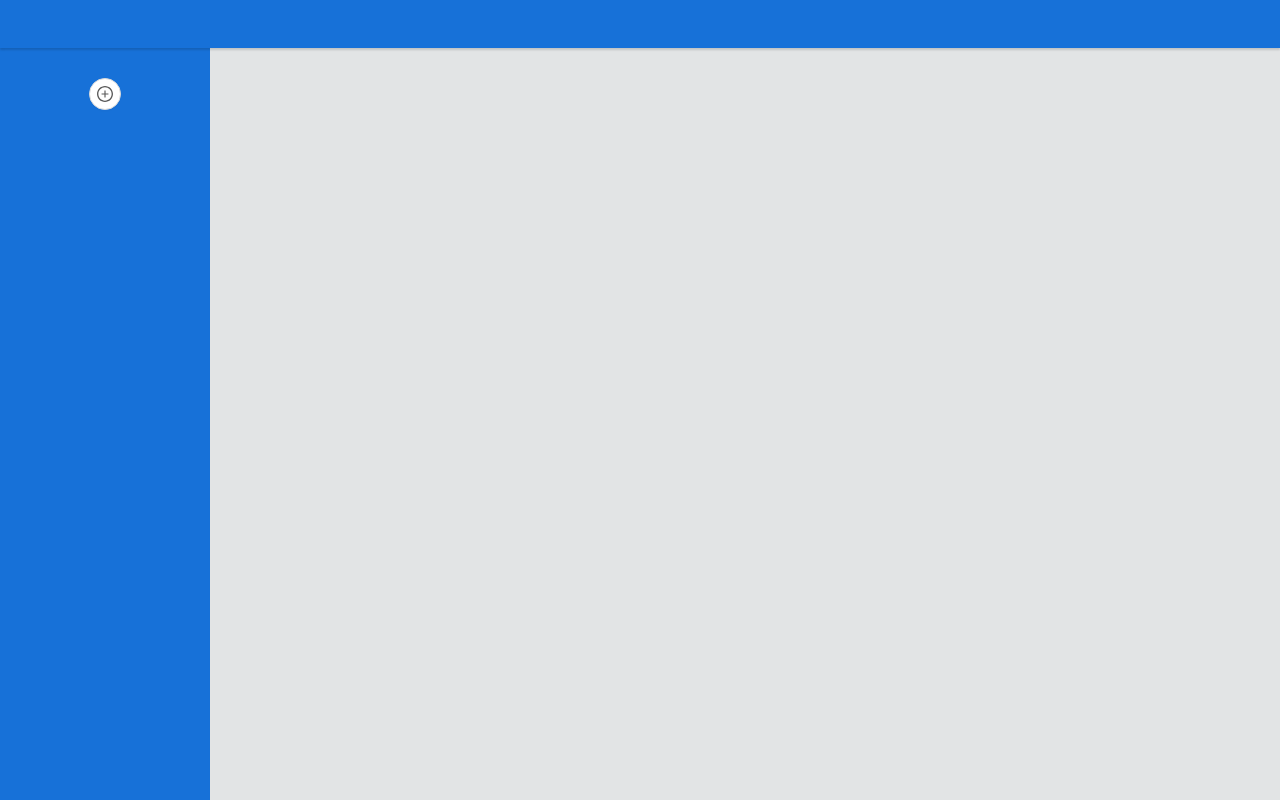
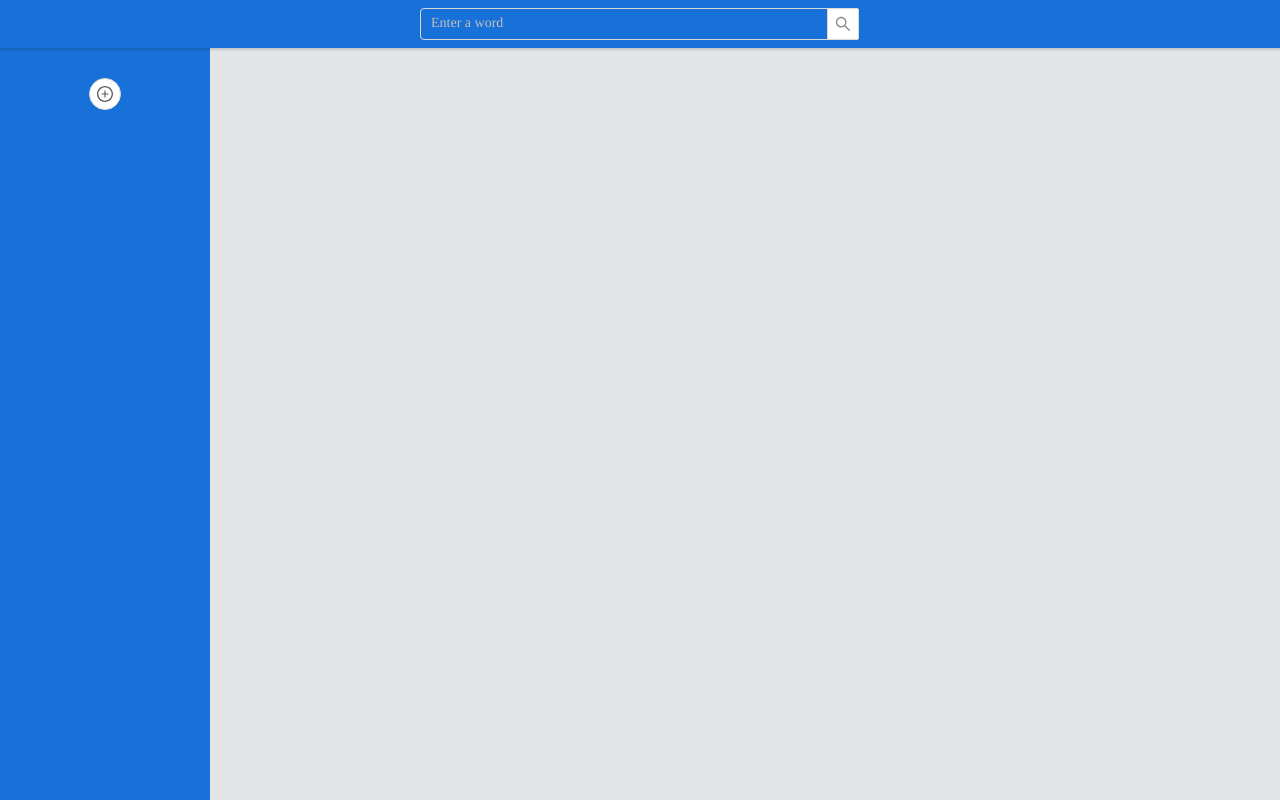
Before and after one commit to chidojiro/daily-english, a React (Create React App) app: page / in a window 1280 px wide. Built offline with nearby package versions, Linux system fonts and the light colour scheme.

Commit message:
add delete word button and search for word

```diff
--- a/src/apiClients/apiClients.ts
+++ b/src/apiClients/apiClients.ts
@@ -1,11 +1,15 @@
 import { IWord, IMeaning } from './../types';
 import * as firebase from 'firebase';
 
-export const getWordDetails = async (name: string): Promise<IWord> =>
+export const fetchWordDetails = async (name: string): Promise<IWord> =>
   (await firebase.database().ref(`words/${name}`).once('value')).val();
 
 export const createWord = async (name: string) => {
   await firebase.database().ref(`words/${name}`).set({ createdDate: new Date().toISOString() });
+};
+
+export const deleteWord = async (name: string) => {
+  await firebase.database().ref(`words/${name}`).set(null);
 };
 
 export const updateWord = async (oldWord: string, newWord: string) => {
@@ -27,3 +31,11 @@ export const updateMeanings = async (wordName: string, meaning: IMeaning) => {
 export const deleteMeaning = async (wordName: string, id: string) => {
   await firebase.database().ref(`words/${wordName}/meanings/${id}`).set(null);
 };
+
+export const fetchSearchResults = async (searchQuery: string) => {
+  if (!searchQuery) {
+    return [];
+  }
+  const words = (await firebase.database().ref('words').once('value')).val();
+  return Object.keys(words).filter((word) => word.includes(searchQuery));
+};
--- a/src/components/dialogs/DialogContext.tsx
+++ b/src/components/dialogs/DialogContext.tsx
@@ -12,7 +12,7 @@ interface IDialogContext {
 
 interface IOpenCommonDialogProps {
   title: string | React.ReactNode;
-  onOk?: (userInput: any, ...args: any[]) => void;
+  onOk: (userInput: any, ...args: any[]) => void;
   footer?: string | React.ReactNode;
   content: string | React.ReactNode;
   afterClose?: () => void;
--- a/src/components/pages/wordPage/WordPage.styled.tsx
+++ b/src/components/pages/wordPage/WordPage.styled.tsx
@@ -20,3 +20,10 @@ export const Meanings = styled.div`
   margin-top: 50px;
 `;
 Meanings.displayName = 'Meanings';
+
+export const DeleteWordButton = styled.div`
+  width: fit-content;
+  margin: 0 auto;
+  margin-top: 10px;
+`;
+DeleteWordButton.displayName = 'DeleteWordButton';
--- a/src/components/pages/wordPage/WordPage.tsx
+++ b/src/components/pages/wordPage/WordPage.tsx
@@ -4,14 +4,21 @@ import { PlusOutlined } from '@ant-design/icons';
 import { v4 as UUID } from 'uuid';
 import { groupBy } from 'lodash';
 
-import { StyledWordPage, AddMeaningButton, StyledEditableText, Meanings } from './WordPage.styled';
+import { StyledWordPage, AddMeaningButton, StyledEditableText, Meanings, DeleteWordButton } from './WordPage.styled';
 import { useMeaningDialog, IWordMeaningForm } from './meaningDialog';
 import { useParams, useHistory } from 'react-router';
 import { useAPI } from '../../useAPI';
-import { getWordDetails, updateWord, updateMeanings, deleteMeaning } from '../../../apiClients/apiClients';
+import {
+  fetchWordDetails,
+  updateWord,
+  updateMeanings,
+  deleteMeaning,
+  deleteWord,
+} from '../../../apiClients/apiClients';
 import { EditableText } from '../../inputs';
 import { IWord, IMeaning, IMeaningsByCategory, IMeaningCategoryKeys } from '../../../types';
 import { MeaningByCategory } from './meaningByCategory';
+import { useDialog } from '../../dialogs';
 
 const categories: IMeaningCategoryKeys[] = ['adjective', 'adverb', 'noun', 'verb', 'conjunction', 'idiom', 'phrasal'];
 
@@ -28,10 +35,12 @@ export const WordPage = () => {
     [history, wordName],
   );
 
-  const { data = {} as IWord, error, loaded, load } = useAPI(getWordDetails, wordName);
+  const { data = {} as IWord, error, loaded, load } = useAPI(fetchWordDetails, wordName);
   const meaningsById = data.meanings || {};
 
   const { openMeaningDialog } = useMeaningDialog();
+
+  const { openCommonDialog } = useDialog();
 
   const updateMeaning = React.useCallback(
     async (userInputs: IWordMeaningForm, id?: string) => {
@@ -46,7 +55,20 @@ export const WordPage = () => {
     openMeaningDialog({ wordName, onOk: updateMeaning, mode: 'create' });
   }, [openMeaningDialog, updateMeaning, wordName]);
 
-  const handleDelete = React.useCallback(
+  const handleDeleteWord = React.useCallback(async () => {
+    await deleteWord(wordName);
+    history.push('/');
+  }, [history, wordName]);
+
+  const handleDeleteButtonClick = React.useCallback(() => {
+    openCommonDialog({
+      title: `Delete "${wordName}"`,
+      content: `Are you sure you want to delete "${wordName}"?`,
+      onOk: handleDeleteWord,
+    });
+  }, [handleDeleteWord, openCommonDialog, wordName]);
+
+  const handleDeleteMeaning = React.useCallback(
     async (id: string) => {
       await deleteMeaning(wordName, id);
       load();
@@ -85,7 +107,7 @@ export const WordPage = () => {
                 wordName,
                 onOk: (userInput) => updateMeaning(userInput, meaning.id),
                 meaning,
-                onDelete: () => handleDelete(meaning.id),
+                onDelete: () => handleDeleteMeaning(meaning.id),
                 mode: 'edit',
               })
             }
@@ -97,6 +119,11 @@ export const WordPage = () => {
           Add a meaning
         </Button>
       </AddMeaningButton>
+      <DeleteWordButton>
+        <Button danger type='primary' onClick={handleDeleteButtonClick}>
+          Delete
+        </Button>
+      </DeleteWordButton>
     </StyledWordPage>
   );
 };
--- a/src/components/topBar/TopBar.styled.tsx
+++ b/src/components/topBar/TopBar.styled.tsx
@@ -6,6 +6,37 @@ export const StyledTopBar = styled.div`
   height: 48px;
   box-shadow: rgba(0, 0, 0, 0.15) 0px 2px 2px 0px;
   position: relative;
+  display: flex;
   z-index: 100;
 `;
 StyledTopBar.displayName = 'StyledTopBar';
+
+export const TopBarLeft = styled.div`
+  min-width: 200px;
+`;
+TopBarLeft.displayName = 'TopBarLeft';
+
+export const TopBarRight = styled.div`
+  min-width: 200px;
+`;
+TopBarRight.displayName = 'TopBarRight';
+
+export const TopBarCenter = styled.div`
+  display: flex;
+  justify-content: center;
+  flex-grow: 1;
+  align-items: center;
+
+  .ant-select-auto-complete {
+    max-width: 500px;
+    width: 50%;
+  }
+`;
+TopBarCenter.displayName = 'TopBarCenter';
+
+export const SearchResult = styled.div`
+  width: 100%;
+  display: block;
+  color: ${({ theme }) => theme.BLACK};
+`;
+SearchResult.displayName = 'SearchResult';
--- a/src/components/topBar/TopBar.tsx
+++ b/src/components/topBar/TopBar.tsx
@@ -1,6 +1,60 @@
 import React from 'react';
-import { StyledTopBar } from './TopBar.styled';
+import { useHistory } from 'react-router-dom';
+import { Input, AutoComplete } from 'antd';
+
+import { StyledTopBar, TopBarLeft, TopBarCenter, TopBarRight } from './TopBar.styled';
+import { fetchSearchResults } from '../../apiClients';
+import { useAPI } from '../useAPI';
 
 export const TopBar = () => {
-  return <StyledTopBar />;
+  const [search, setSearch] = React.useState('');
+  const [debounceSearch, setDebounceSearch] = React.useState('');
+
+  const globalSearchDebounce = React.useRef(null);
+
+  const history = useHistory();
+
+  const handleSearchChange = React.useCallback((value: string) => {
+    setSearch(value);
+    clearTimeout(globalSearchDebounce.current);
+    globalSearchDebounce.current = setTimeout(() => setDebounceSearch(value), 500);
+  }, []);
+
+  const viewWord = React.useCallback(
+    (word) => {
+      clearTimeout(globalSearchDebounce.current);
+      history.push(`/word/${word}`);
+      setSearch('');
+      setDebounceSearch('');
+    },
+    [history],
+  );
+
+  const { data = [] } = useAPI(fetchSearchResults, debounceSearch);
+
+  const autoCompleteOptions = React.useMemo(
+    () =>
+      data.map((word) => ({
+        value: word,
+      })),
+    [data],
+  );
+
+  return (
+    <StyledTopBar>
+      <TopBarLeft />
+      <TopBarCenter>
+        <AutoComplete
+          options={autoCompleteOptions}
+          onSelect={viewWord}
+          value={search}
+          onChange={handleSearchChange}
+          placeholder='Enter a word'
+        >
+          <Input.Search onSearch={viewWord} />
+        </AutoComplete>
+      </TopBarCenter>
+      <TopBarRight />
+    </StyledTopBar>
+  );
 };
```
